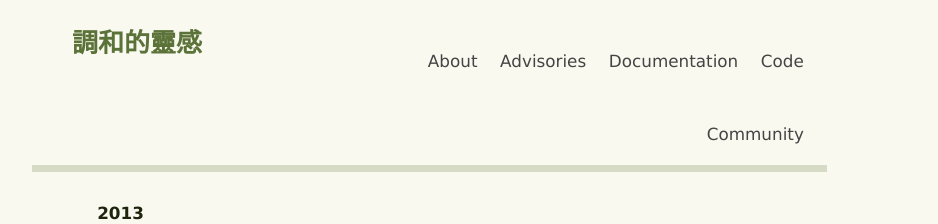
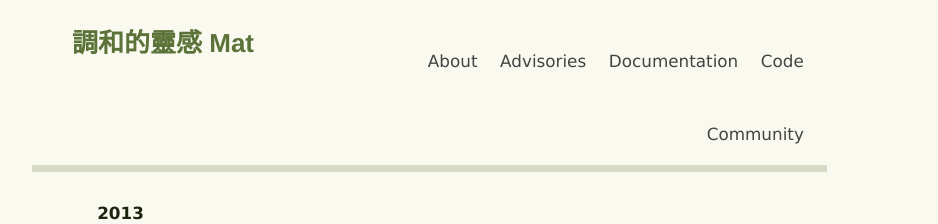
Before and after one commit to sndnvaps/sndnvaps.github.io, a Jekyll site: the page built from index.md, in a window 1280 px wide. Shown: the top 224 px of the page, without its empty margins (208-1146 px from the left). Built offline with Jekyll 4.4.1, drawn with Linux system fonts in a browser that asks for light colours; Markdown is read by kramdown in place of the engine named in the settings.

Commit message:
更改站名: 調和的靈感 Mat

```diff
--- a/_config.yml
+++ b/_config.yml
@@ -1,5 +1,5 @@
 
-name: 調和的靈感
+name: 調和的靈感 Mat
 url: http://chchwy.github.com
 
 permalink: /:year/:month/:title.html
```
